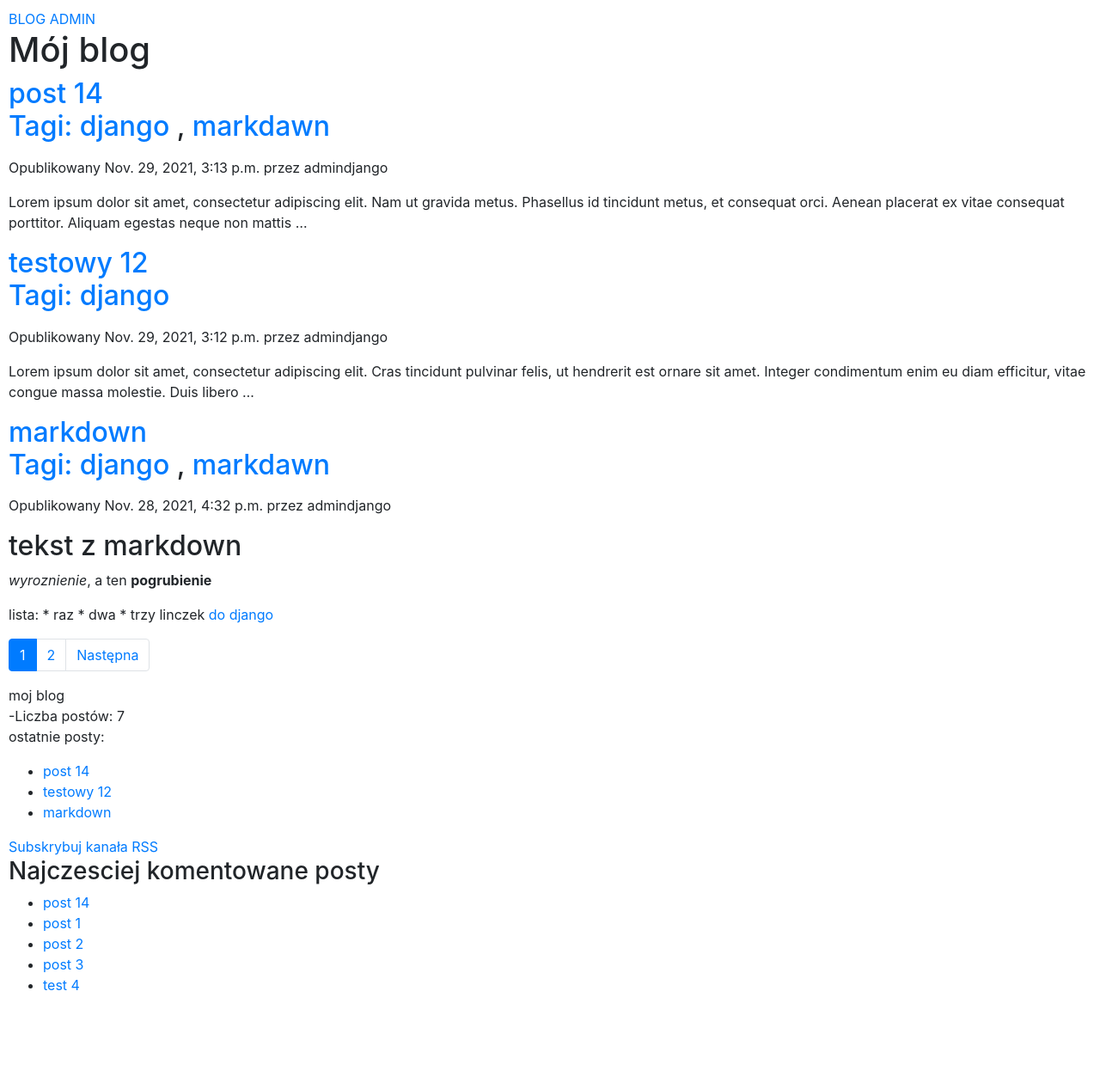
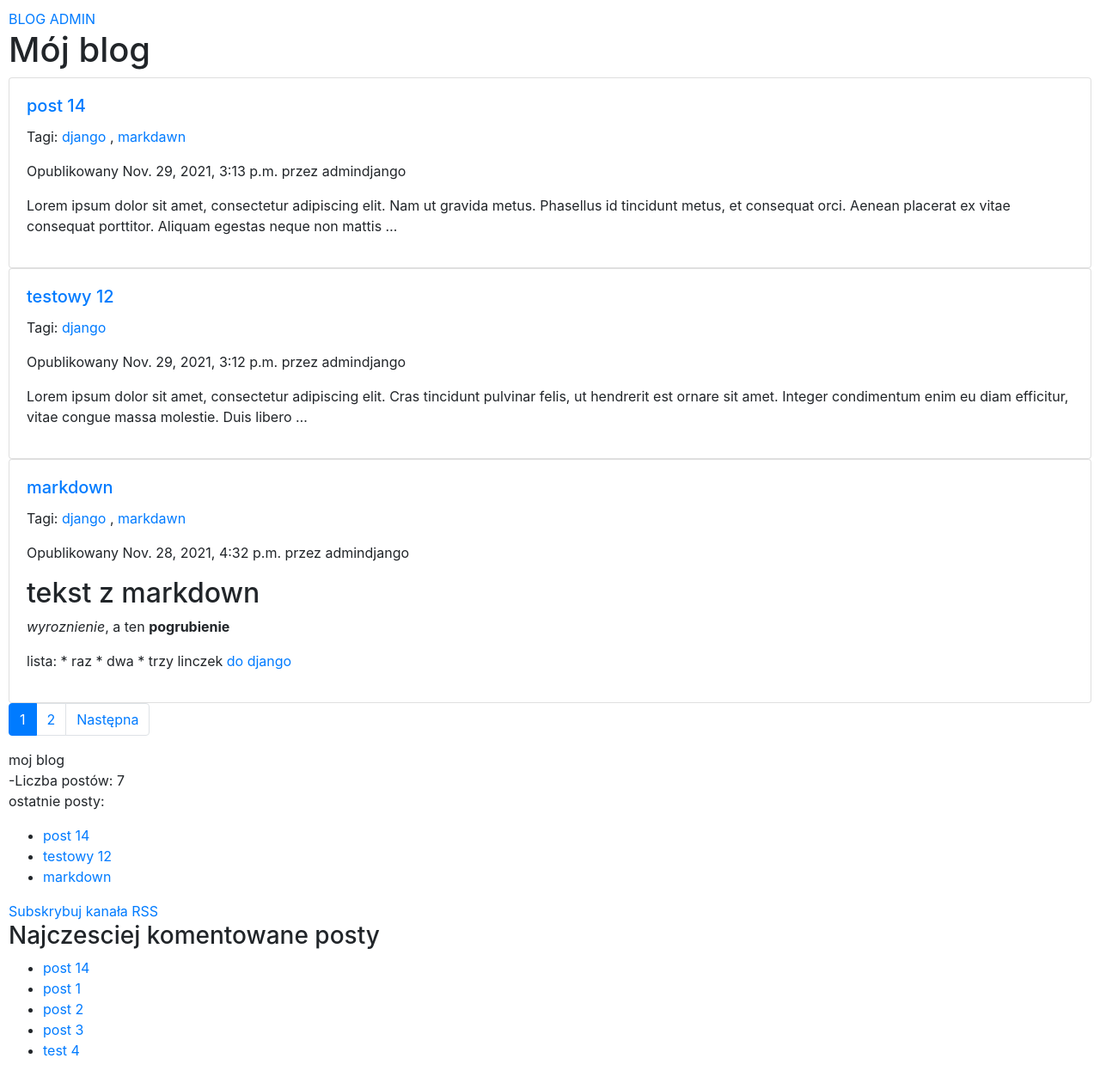
Before and after one commit to Bombozaur666/learningDjango, a Django app: page /blog/ in a window 1280 px wide. Shown: the whole page at 86% size. Before the commit the page ends 1152 px from the top, so only its background shows below. Run offline with Django 3.2, Linux system fonts and the light colour scheme; data comes from the database, SQL or seed files in the repository; both versions use the stored data as it was after the commit; some libraries are stand-ins or nearby versions.

Commit message:
-improved post list

```diff
--- a/blog/models.py
+++ b/blog/models.py
@@ -52,9 +52,9 @@ class Comment(models.Model):
     post = models.ForeignKey(Post,
                              on_delete=models.CASCADE,
                              related_name='comments')
-    name = models.CharField(max_length=80)
-    email = models.EmailField()
-    body = models.TextField()
+    name = models.CharField("Urzytkownik", max_length=80)
+    email = models.EmailField("Email")
+    body = models.TextField("Treść komentarza")
     created = models.DateTimeField(auto_now_add=True)
     updated = models.DateTimeField(auto_now=True)
     active = models.BooleanField(default=True)
--- a/blog/templates/blog/post/list.html
+++ b/blog/templates/blog/post/list.html
@@ -9,25 +9,28 @@
         <h2>Posty oznaczone tagiem "{{ tag.name }}"</h2>
     {% endif %}
     {% for post in posts %}
-    <h2>
+    <div class="card">
+        <!--<img src="..." class="card-img-top" alt="...">-->
+        <div class="card-body">
             <a href="{{ post.get_absolute_url }}">
-        {{ post.title }}
-          {# tags #}
-          <p class="tags">
-              Tagi:
+                <h5 class="card-title">{{ post.title }}</h5>
+            </a>
+            <p>
+              <h10> Tagi:
               {% for tag in post.tags.all %}
                   <a href="{%  url "blog:post_list_by_tag" tag.slug %}" %}>
                     {{ tag.name }}
                   </a>
                   {% if not forloop.last %}, {% endif %}
               {% endfor %}
+              </h10>
             </p>
-      </a>
-    </h2>
-    <p class="date">
+            <p>
                 Opublikowany {{ post.publish }} przez {{ post.author }}
             </p>
-    {{ post.body|markdown|truncatewords_html:30 }}
+            <p class="card-text">{{ post.body|markdown|truncatewords_html:30 }}</p>
+        </div>
+    </div>
   {% endfor %}
   {% include "pagination.html" with page=posts %}
 {% endblock %}
```
Also changed, not shown: blog/templates/blog/post/detail.html (+10 -2 lines), db.sqlite3. Lines whose indentation alone changed are shown as unchanged.
